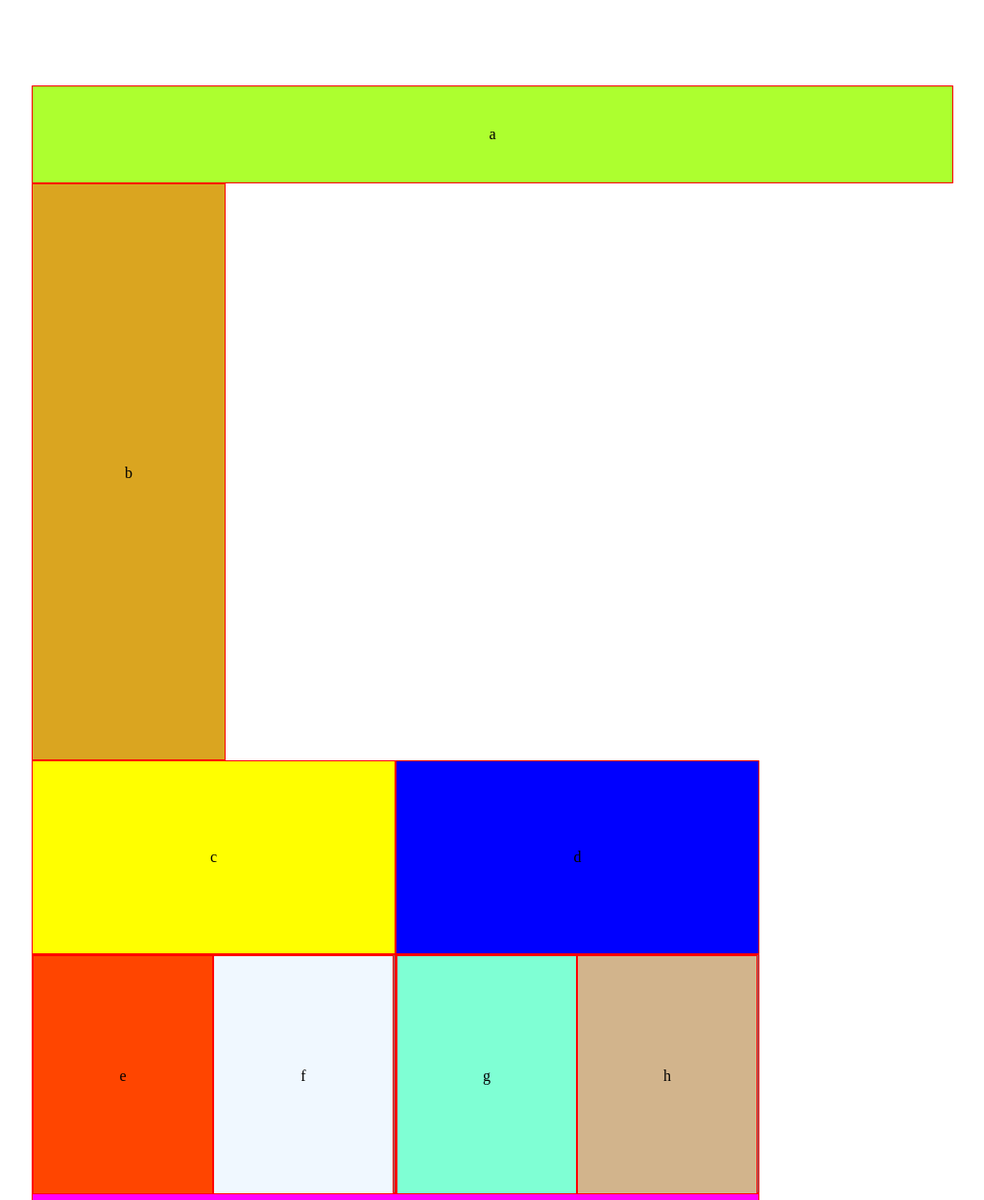
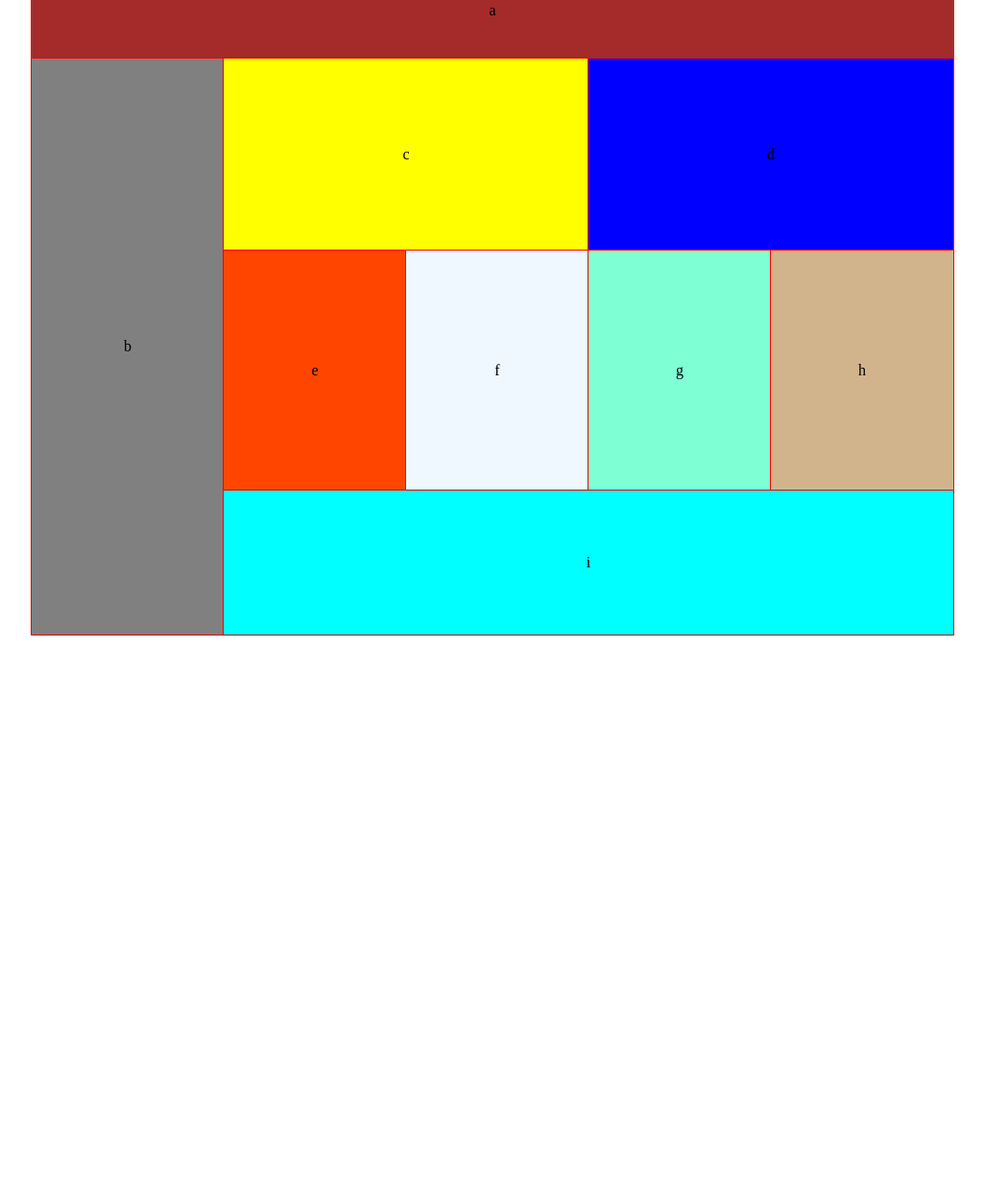
Before and after one commit to c23-repo/lab-01, a plain HTML site: page index.html in a window 1280 px wide. Shown: the part 39-1289 px from the top of the page at 96% size, without its empty margins (127-1152 px from the left). After the commit the page ends 800 px from the top, so only its background shows below. Drawn offline with Linux system fonts and the light colour scheme.

Commit message:
grid and flex

```diff
--- a/css/base.css
+++ b/css/base.css
@@ -1,14 +1,11 @@
 
 div{
+  justify-content: center;
   background-color: grey;
-  border: 1px solid red;
+  outline: 1px solid red;
 }
 
 p{
-  /* code from http://zerosixthree.se/vertical-align-anything-with-just-3-lines-of-css/ */
-  position: relative;
-  top: 50%;
-  transform: translateY(-50%);
   font-size: medium;
   text-align: center;
 }
--- a/css/layout.css
+++ b/css/layout.css
@@ -1,98 +1,208 @@
+/* mobile */
 body{
-  width: 960px;
+  width: 480px;
+  margin: 0 auto;
 }
-/* code from https://developer.mozilla.org/en-US/docs/Web/CSS/Media_Queries/Using_media_queries */
-/* phone size */
-@media only screen and (max-width: 768px){
-  main{
-    display: grid;
-    width: 62.5%;
-  }
-  div{
-
-    margin: 0 auto 0 auto;
-  }
-  .header{
-    height: 75px;
-    background-color: blue;
-    line-height: 75px;
-  }
-  .aside{
-    height: 150px;
-    line-height: 150px;
-    background-color: yellow;
-  }
-  .top-block{
-    font-size: medium;
-    height: 122px;
-    line-height: 122px;
-  }
-  .quarter-block{
-    font-size: medium;
-    height: 250px;
-  }
-  .quarter{
-    font-size: medium;
-    width: 49.5%;
-    height: 248px;
-    line-height: 248px;
-    float: left;
-  }
-  .bottom-block{
-    height: 80px;
-    background-color: orange;
-    line-height: 80px;
-  }
+main{
+  display: grid;
+  grid-template-columns: 240px 240px;
+  grid-template-rows: 75px 150px 125px 125px 250px 250px 80px;
 }
-/* desktop size */
-@media only screen and (min-width: 769px){
+div{
+  display: flex;
+  align-items: center;
+}
+.header{
+  grid-column-start: 1;
+  grid-column-end: 3;
+  grid-row-start: 1;
+  grid-row-end: 2;
+}
+.aside{
+  grid-column-start: 1;
+  grid-column-end: 3;
+  grid-row-start: 2;
+  grid-row-end: 3;
+}
+#left {
+  grid-column-start: 1;
+  grid-column-end: 2;
+  grid-row-start: 3;
+  grid-row-end: 4;
+}
+#right{
+  grid-column-start: 2;
+  grid-column-end: 3;
+  grid-row-start: 3;
+  grid-row-end: 4;
+}
+#q1{
+  grid-column-start: 1;
+  grid-column-end: 2;
+  grid-row-start: 4 ;
+  grid-row-end: 5;
+}
+#q2{
+  grid-column-start: 2;
+  grid-column-end: 3;
+  grid-row-start: 4 ;
+  grid-row-end: 5;
+}
+#q3{
+  grid-column-start: 1;
+  grid-column-end: 2;
+  grid-row-start: 5 ;
+  grid-row-end: 6;
+}
+#q4{
+  grid-column-start: 2;
+  grid-column-end: 3;
+  grid-row-start: 5 ;
+  grid-row-end: 6;
+}
+.bottom-block{
+  grid-column-start: 1;
+  grid-column-end: 3;
+  grid-row-start: 6;
+  grid-row-end: 7;
+}
+/* Tablet */
+@media only screen and (min-width: 768px) and (max-width: 960px){
   body{
-    margin: 10% auto 10% auto;
+    width: 840px;
+    margin: 0 auto;
   }
   main{
     display: grid;
-
+    grid-template-columns: 240px 240px;
+    grid-template-rows: 75px 150px 125px 125px 250px 250px 80px;
+  }
+  div{
+    display: flex;
+    align-items: center;
   }
   .header{
-    height: 100px;
-    line-height: 100px;
-    background-color: greenyellow;
+    grid-column-start: 1;
+    grid-column-end: 3;
+    grid-row-start: 1;
+    grid-row-end: 2;
   }
   .aside{
-    height: 599px;
-    line-height: 599px;
-    width: 200px;
-    float: left;
-    background-color: goldenrod;
+    grid-column-start: 1;
+    grid-column-end: 3;
+    grid-row-start: 2;
+    grid-row-end: 3;
   }
-  section{
-    float: right;
-    font-size: 0;
+  #left {
+    grid-column-start: 1;
+    grid-column-end: 2;
+    grid-row-start: 3;
+    grid-row-end: 4;
   }
-  .top-block{
-    clear: both;
-    display: inline-block;
-    height: 200px;
-    line-height: 200px;
-    width: 377px;
+  #right{
+    grid-column-start: 2;
+    grid-column-end: 3;
+    grid-row-start: 3;
+    grid-row-end: 4;
   }
-  .quarter-block{
-    display: inline-block;
-    height: 247px;
-    line-height: 247px;
-    width: 377px;
+  #q1{
+    grid-column-start: 1;
+    grid-column-end: 2;
+    grid-row-start: 4 ;
+    grid-row-end: 5;
   }
-  .quarter{
-    display: inline-block;
-    height: 250px;
-    line-height: 250px;
-    width: 186px;
+  #q2{
+    grid-column-start: 2;
+    grid-column-end: 3;
+    grid-row-start: 4 ;
+    grid-row-end: 5;
+  }
+  #q3{
+    grid-column-start: 1;
+    grid-column-end: 2;
+    grid-row-start: 5 ;
+    grid-row-end: 6;
+  }
+  #q4{
+    grid-column-start: 2;
+    grid-column-end: 3;
+    grid-row-start: 5 ;
+    grid-row-end: 6;
   }
   .bottom-block{
-    display: inline-block;
-    height: 148px;
-    line-height: 148px;
-    width: 756px;
-    background-color: fuchsia;
+    grid-column-start: 1;
+    grid-column-end: 3;
+    grid-row-start: 6;
+    grid-row-end: 7;
   }
 }
+
+/* desktop size */
+@media only screen and (min-width: 961px){
+  body{
+    width: 960px;
+    margin: 0 auto;
+  }
+  main{
+    display: grid;
+    grid-template-columns: 200px 190px 190px 190px 190px;
+    grid-template-rows: 100px 200px 250px 150px;
+  }
+  .header{
+    grid-column-start: 1;
+    grid-column-end: 6;
+    grid-row-start: 1;
+    grid-row-end: 2;
+  }
+  .aside{
+    grid-column-start: 1;
+    grid-column-end: 2;
+    grid-row-start: 2;
+    grid-row-end: 5;
+  }
+  #left{
+    grid-column-start: 2;
+    grid-column-end: 4;
+    grid-row-start: 2;
+    grid-row-end: 3;
+  }
+  #right{
+    grid-column-start: 4;
+    grid-column-end: 6;
+    grid-row-start: 2;
+    grid-row-end: 3;
+  }
+  #q1{
+    grid-column-start: 2;
+    grid-column-end: 3;
+    grid-row-start: 3;
+    grid-row-end: 4;
+  }
+  #q2{
+    grid-column-start: 3;
+    grid-column-end: 4;
+    grid-row-start: 3;
+    grid-row-end: 4;
+  }
+
+  #q3{
+    grid-column-start: 4;
+    grid-column-end: 5;
+    grid-row-start: 3;
+    grid-row-end: 4;
+  }
+
+  #q4{
+    grid-column-start: 5;
+    grid-column-end: 6;
+    grid-row-start: 3;
+    grid-row-end: 4;
+  }
+
+  .bottom-block{
+    grid-column-start: 2;
+    grid-column-end: 6;
+    grid-row-start: 4;
+    grid-row-end: 5;
+  }
+}
--- a/css/module.css
+++ b/css/module.css
@@ -1,4 +1,31 @@
-@media only screen and (max-width: 768px){
+.header{
+  background-color: #222
+}
+#left{
+  background-color: #333;
+}
+#right{
+  background-color: #444;
+}
+#q1{
+  background-color: #555;
+}
+#q2{
+  background-color: #666;
+}
+#q3{
+  background-color: #777;
+}
+#q4{
+  background-color: #888;
+}
+.bottom-block{
+  background-color: #999
+}
+@media only screen and (min-width: 768px) and (max-width: 960px){
+  .header{
+    background-color: blue
+  }
   #left{
     background-color: green;
   }
@@ -17,9 +44,15 @@
   #q4{
     background-color: yellow;
   }
+  .bottom-block{
+    background-color: fuchsia
+  }
 }
-
-@media only screen and (min-width: 768px){
+/* desktop */
+@media only screen and (min-width: 961px){
+  .header{
+    background-color: brown
+  }
   #left{
     background-color: yellow;
   }
@@ -38,4 +71,7 @@
   #q4{
     background-color: tan;
   }
+  .bottom-block{
+    background-color: aqua
+  }
 }
--- a/index.html
+++ b/index.html
@@ -1,47 +1,23 @@
 <!DOCTYPE html>
 <html lang="en">
 <head>
-  <link rel="stylesheet" href="./css/reset.css">
-  <link rel="stylesheet" href="./css/base.css">
-  <link rel="stylesheet" href="./css/layout.css">
-  <link rel="stylesheet" href="./css/module.css">
+  <link rel="stylesheet" href="css/reset.css">
+  <link rel="stylesheet" href="css/base.css">
+  <link rel="stylesheet" href="css/layout.css">
+  <link rel="stylesheet" href="css/module.css">
   <title>Document</title>
 </head>
  <body>
   <main>
-    <header>
-      <div class="header">
-          <p>a</p>
-      </div>
-    </header>
-    <aside>
-      <div class="aside">
-          <p>b</p>
-      </div>
-    </aside>
-  <section>
-    <div class="top-block" id="left">
-        <p>c</p>
-    </div>
-
-    <div class="top-block" id="right">
-        <p>d</p>
-    </div>
-  </section>
-  <section>
-    <div class="quarter-block">
+    <div class="header"><p>a</p></div>
+    <div class="aside"><p>b</p></div>
+    <div class="top-block" id="left"><p>c</p></div>
+    <div class="top-block" id="right"><p>d</p></div>
     <div class="quarter" id="q1"> <p>e</p></div>
     <div class="quarter" id="q2"> <p>f</p></div>
-    </div>
-    <div class="quarter-block">
     <div class="quarter" id="q3"> <p>g</p></div>
     <div class="quarter" id="q4"> <p>h</p></div>
-    </div>
-    <div class="bottom-block">
-        <p>i</p>
-    </div>
-  </section>
+    <div class="bottom-block"><p>i</p></div>
   </main>
-
  </body>
 </html>
```
Lines whose indentation alone changed are shown as unchanged.
